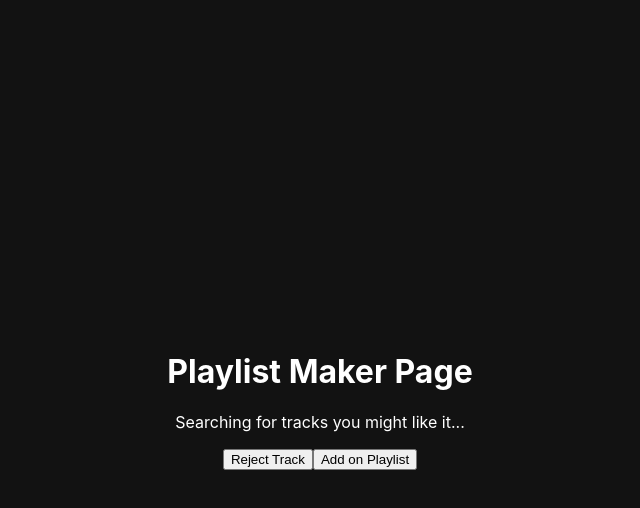
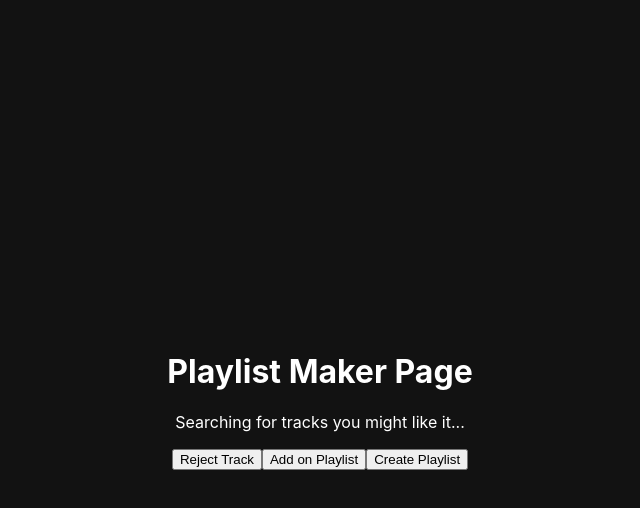
Before and after one commit to maduMelo/playlist-generator, a React (Create React App) app: page /profile/app in a window 1280 px wide. Both pictures are taken after a click on the button "Add on Playlist". Shown: the top 508 px of the page, without its empty margins (320-960 px from the left). Built offline with nearby package versions, Linux system fonts and the light colour scheme.

Commit message:
playlist creation through the interface ready

```diff
--- a/src/controllers/spotifyControllers.js
+++ b/src/controllers/spotifyControllers.js
@@ -11,12 +11,12 @@ const spotifyControllers = {
         catch (error) { console.error('Failed to request profile information', error) };
     },
 
-    createPlaylist: async (userID, savePlaylistId, accessToken, playlistConfig) => {
+    createPlaylist: async (accessToken, userID, playlistConfig) => {
         const url = `https://api.spotify.com/v1/users/${userID}/playlists`;
 
         try {
             const data = await spotifyServices.POSTRequest(accessToken, url, JSON.stringify(playlistConfig));
-            if (data) savePlaylistId(data.id);
+            if (data) return data.id;
         }
         catch (error) { console.error('Failed to create playlist', error) };
     },
--- a/src/pages/PlaylistMaker/PlaylistMaker.jsx
+++ b/src/pages/PlaylistMaker/PlaylistMaker.jsx
@@ -15,8 +15,7 @@ function PlaylistMaker() {
     const accessToken = localStorage.getItem('access_token');
 
     const [suggestedTracks, setSuggestedTracks] = useState([]); // State to store the suggested tracks
-
-    const [track, setTrack] = useState(false); // State to tell if the suggetions are ready
+    const [isPlaylistDone, setIsPlaylistDone] = useState(false); // State to tell if the suggetions are ready
 
     const [playlist, setPlaylist] = useState([]);
     const [playlistID, setPlaylistID] = useState(null);
@@ -43,8 +42,27 @@ function PlaylistMaker() {
 
         // List of tracks (objects)
         setSuggestedTracks(suggestedTracksList.flat());
-        setTrack(true);
         console.log('Gerou sugestões!');
+    };
+
+    async function createPlaylist() {
+        const body = {
+            name: 'Mulher, pelo amor de Deus...',
+            description: 'Playlist created by Playlist Maker',
+            public: true
+        };
+
+        const playlistID = await spotifyControllers.createPlaylist(accessToken, userID, body);
+        setPlaylistID(playlistID);
+
+        const tracksIDs = playlist.map(track => `spotify:track:${track.id}`);
+
+        console.log('ID', playlistID);
+        console.log('Tracks IDs', tracksIDs);
+
+        await spotifyControllers.addTracksOnPlaylist(accessToken, playlistID, tracksIDs);
+
+        setIsPlaylistDone(true);
     };
 
     const addTrackOnPlaylist = () => {
@@ -62,7 +80,6 @@ function PlaylistMaker() {
         //getTracksSuggestions();
     }, []);
 
-
     return (
         <div>
             <h1>Playlist Maker Page</h1>
@@ -75,23 +92,20 @@ function PlaylistMaker() {
             <button onClick={rejectTrack}>Reject Track</button>
             <button onClick={addTrackOnPlaylist}>Add on Playlist</button>
 
+            {
+                playlist.length > 0 && !isPlaylistDone &&
+                <button onClick={createPlaylist}>Create Playlist</button>
+            }
 
+            {
+                isPlaylistDone &&
+                <a href={`https://open.spotify.com/playlist/${playlistID}`} target="_blank" rel="noopener noreferrer">
+                    Go to Playlist
+                </a>
+            }
 
         </div>
     );
 };
 
 export default PlaylistMaker;
-
-
-/*
-
-<button onClick={createPlaylist}>Create Playlist</button>
-            <button onClick={addTracks}>Add Tracks</button>
-            <button onClick={getTracksSuggestions}>TESTE</button>
-
-            <a href={`https://open.spotify.com/playlist/${playlistID}`} target="_blank" rel="noopener noreferrer">
-                Go to Playlist
-            </a>
-
-*/
```
